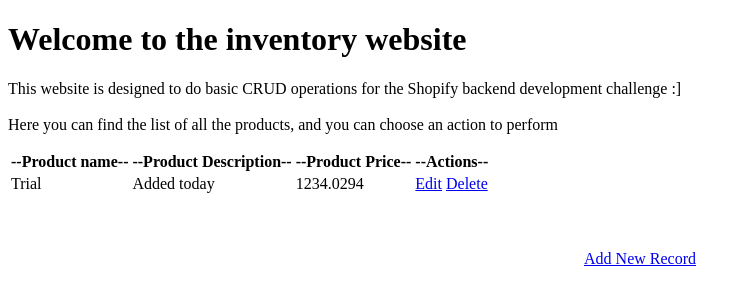
After one commit to EMZEDI/DjangoCRUD, a Django app: page / in a window 1280 px wide. The commit adds this page. Shown: the top 305 px of the page, without its empty margins (0-750 px from the left). Run offline with Django 4.2, Linux system fonts and the light colour scheme; data comes from the database, SQL or seed files in the repository; both versions use the stored data as it was after the commit.

Commit message:
It works - need to add more fields to the class and change the application folder name as well as changing the templates and adding the final function!!

```diff
--- a/employee/models.py
+++ b/employee/models.py
@@ -3,13 +3,8 @@ from django.db import models
 
 class Product(models.Model):
     name = models.CharField(max_length=100)
-    description = models.TextField(default=True)
-    price = models.CharField(max_length=20)
-
-    # eid = models.CharField(max_length=20)
-    # ename = models.CharField(max_length=100)
-    # eemail = models.EmailField()
-    # econtact = models.CharField(max_length=15)
+    description = models.TextField(default='N/A')
+    price = models.FloatField(max_length=20, default=1.99)
 
     class Meta:
         db_table = "product"
--- a/employee/templates/index.html
+++ b/employee/templates/index.html
@@ -3,9 +3,7 @@
 <html lang="en">
 <head>
     <meta charset="UTF-8">
-    <title>Index</title>
-    {% load static %}
-    <link rel="stylesheet" href="{% static 'static/style.css' %}"/>
+    <title>Edit</title>
 </head>
 <body>
 <form method="POST" class="post-form" action="/emp">
@@ -31,7 +29,7 @@
     </div>
   </div>
     <div class="form-group row">
-    <label class="col-sm-2 col-form-label">Product price:</label>
+    <label class="col-sm-2 col-form-label">Product Price:</label>
     <div class="col-sm-4">
       {{ form.price }}
     </div>
--- /dev/null
+++ b/employee/templates/intro.html
@@ -0,0 +1,41 @@
+<!DOCTYPE html>
+<html lang="en">
+<head>
+  <meta charset="UTF-8">
+  <title>Home</title>
+</head>
+<body>
+
+<h1>Welcome to the inventory website</h1>
+<p>
+This website is designed to do basic CRUD operations for the Shopify backend development challenge :]
+<br><br>
+Here you can find the list of all the products, and you can choose an action to perform</p>
+<table class="table table-striped table-bordered table-sm">
+    <thead class="thead-dark">
+    <tr>
+        <th>--Product name--</th>
+        <th>--Product Description--</th>
+        <th>--Product Price--</th>
+        <th>--Actions--</th>
+    </tr>
+    </thead>
+    <tbody>
+{% for p in prodc %}
+    <tr>
+        <td>{{ p.name }}</td>
+        <td>{{ p.description }}</td>
+        <td>{{ p.price }}</td>
+        <td>
+            <a href="/edit/{{ p.id }}"><span class="glyphicon glyphicon-pencil" >Edit</span></a>
+            <a href="/delete/{{ p.id }}">Delete</a>
+            <br>
+        </td>
+    </tr>
+{% endfor %}
+    </tbody>
+</table>
+<br><br><br>
+<center><a href="/emp" class="btn btn-primary">Add New Record</a></center>
+</body>
+</html>
--- a/employee/urls.py
+++ b/employee/urls.py
@@ -3,6 +3,7 @@ from django.urls import path
 from employee import views
 
 urlpatterns = [
+    path('', views.intro),
     path('admin/', admin.site.urls),
     path('emp', views.emp),
     path('show', views.show),
--- a/employee/views.py
+++ b/employee/views.py
@@ -1,6 +1,11 @@
 from django.shortcuts import render, redirect
 from employee.forms import ProductForm
 from employee.models import Product
+
+
+def intro(request):
+    prodc = Product.objects.all()
+    return render(request, 'intro.html', {'prodc': prodc})
 
 
 # Create your views here.
@@ -19,26 +24,26 @@ def emp(request):
 
 
 def show(request):
-    employees = Product.objects.all()
-    return render(request, "show.html", {'employees': employees})
+    prod = Product.objects.all()
+    return render(request, "show.html", {'prods': prod})
 
 
 def edit(request, id):
-    employee = Product.objects.get(id=id)
-    return render(request, 'edit.html', {'employee': employee})
+    prod = Product.objects.get(id=id)
+    return render(request, 'edit.html', {'prod': prod})
 
 
 def update(request, id):
-    employee = Product.objects.get(id=id)
-    form = ProductForm(request.POST, instance=employee)
+    prod = Product.objects.get(id=id)
+    form = ProductForm(request.POST, instance=prod)
     if form.is_valid():
         form.save()
-        return redirect("/show")
+        return redirect('/show')
 
-    return render(request, 'edit.html', {'employee': employee})
+    return render(request, 'edit.html', {'prod': prod})
 
 
 def destroy(request, id):
-    employee = Product.objects.get(id=id)
-    employee.delete()
-    return redirect("/show")
+    prod = Product.objects.get(id=id)
+    prod.delete()
+    return redirect('/show')
```
Also changed, not shown: employee/static/css/style.css (deleted, +0 -14 lines), employee/templates/edit.html (+5 -7 lines), employee/templates/show.html (+12 -15 lines), db.sqlite3, employee/migrations/0003_alter_product_price.py (added), employee/migrations/0004_alter_product_description_alter_product_price.py (added).
